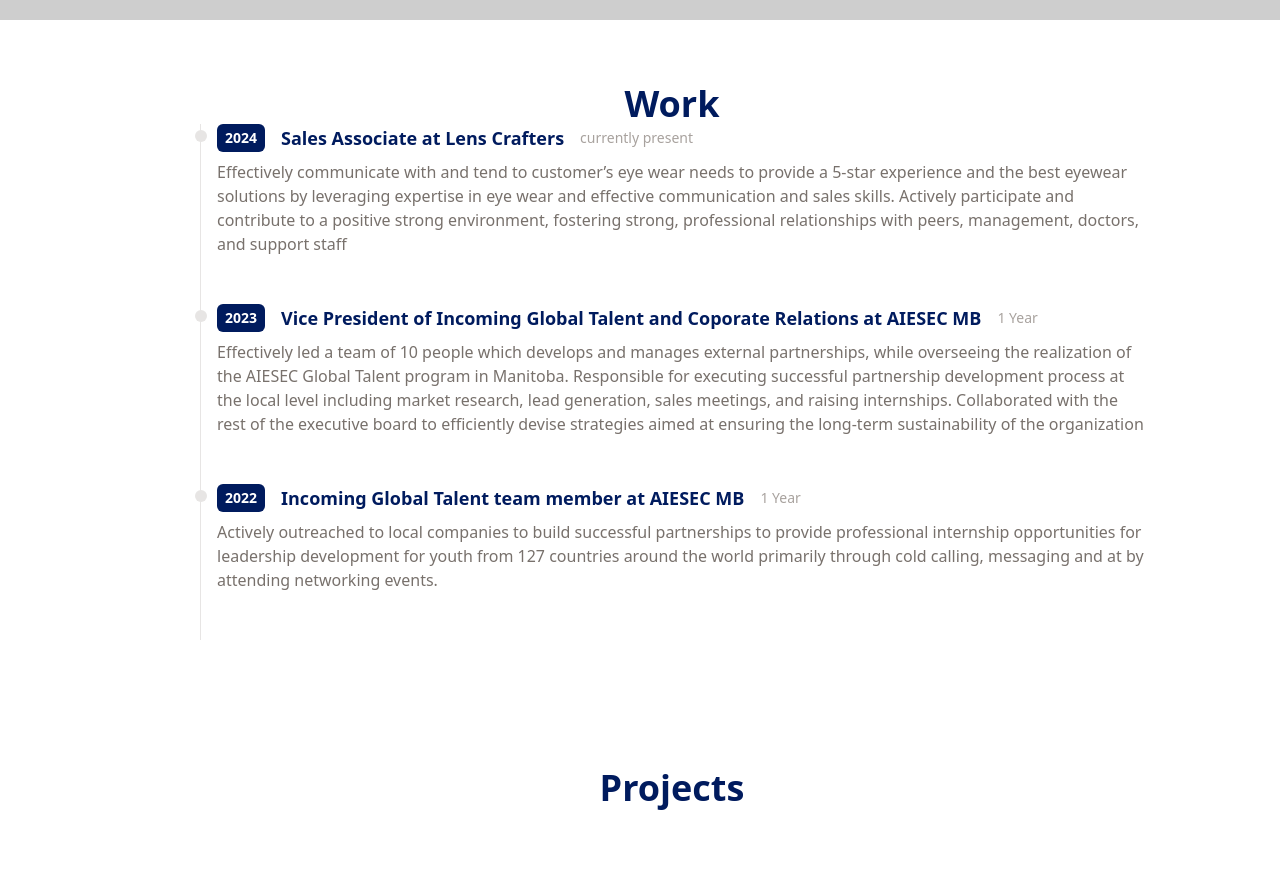
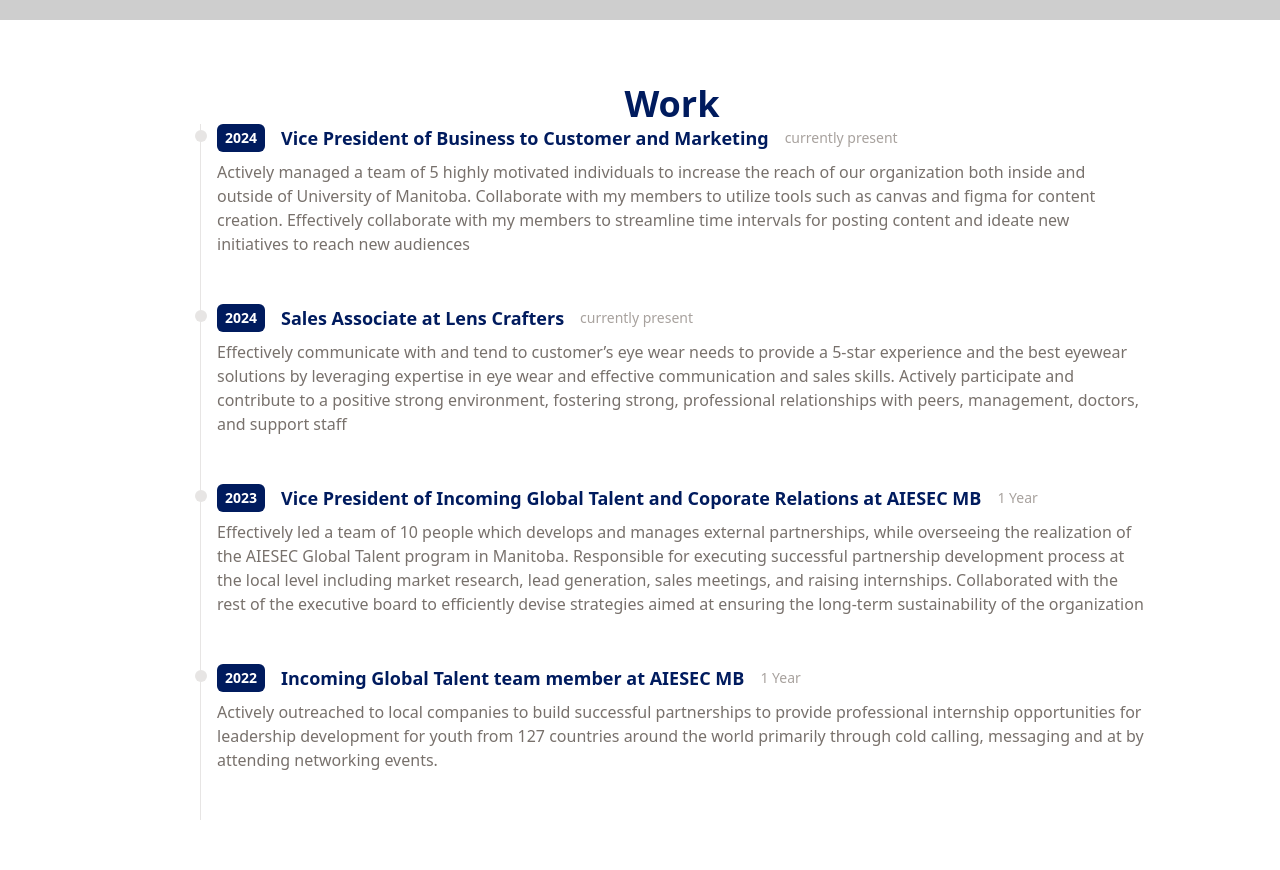
Before and after one commit to Thamira2001/my-site, a React (Vite) app in the folder my-site/: page / in a window 1280 px wide. Shown: the part 780-1650 px from the top of the page. Built offline with nearby package versions, Linux system fonts and the light colour scheme; grey boxes are pictures that could not be loaded.

Commit message:
new edit addded edited work.jsx

```diff
--- a/my-site/src/components/Work.jsx
+++ b/my-site/src/components/Work.jsx
@@ -2,6 +2,12 @@ import React from "react";
 import WorkItem from "./WorkItem";
 
 const data = [
+  {
+    year: 2024,
+    title: "Vice President of Business to Customer and Marketing ",
+    duration: "currently present",
+    details: "Actively managed a team of 5 highly motivated individuals to increase the reach of our organization both inside and outside of University of Manitoba. Collaborate with my members to utilize tools such as canvas and figma for content creation. Effectively collaborate with my members to streamline time intervals for posting content and ideate new initiatives to reach new audiences",
+  },
   {
     year: 2024,
     title: "Sales Associate at Lens Crafters",
```
